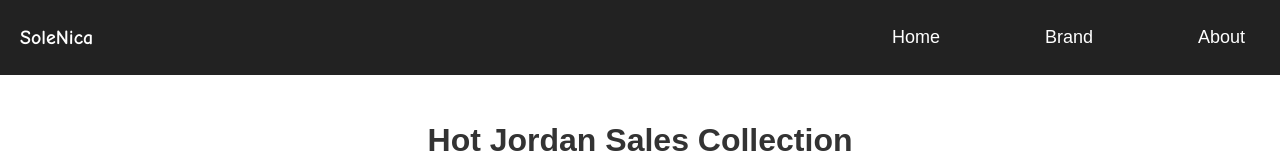
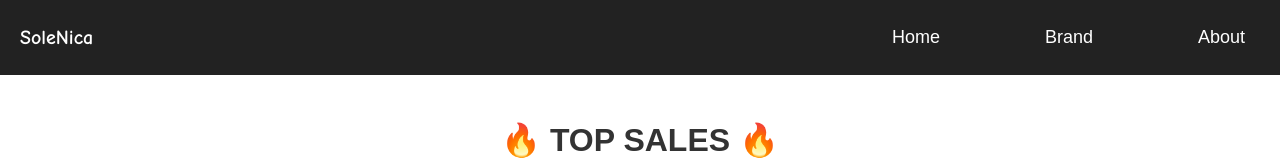
Before and after one commit to Kiritoo21/solenica, a plain HTML site: page index.html in a window 1280 px wide. Shown: the top 166 px of the page. Drawn offline with Linux system fonts and the light colour scheme.

Commit message:
updated header

```diff
--- a/index.html
+++ b/index.html
@@ -49,7 +49,7 @@
     <!-- Hot Sales Section -->
     <section class="hot-sales">
         <div class="hot-sales-wrapper">
-            <h1 class="hot-sales-title">Hot Jordan Sales Collection</h1> <!-- Header Added -->
+            <h1 class="hot-sales-title">🔥 TOP SALES 🔥</h1> <!-- Header Added -->
             <div class="hot-sales-container">
                 <!-- Portrait Image (Jordan 1) -->
                 <div class="hot-item portrait">
```
